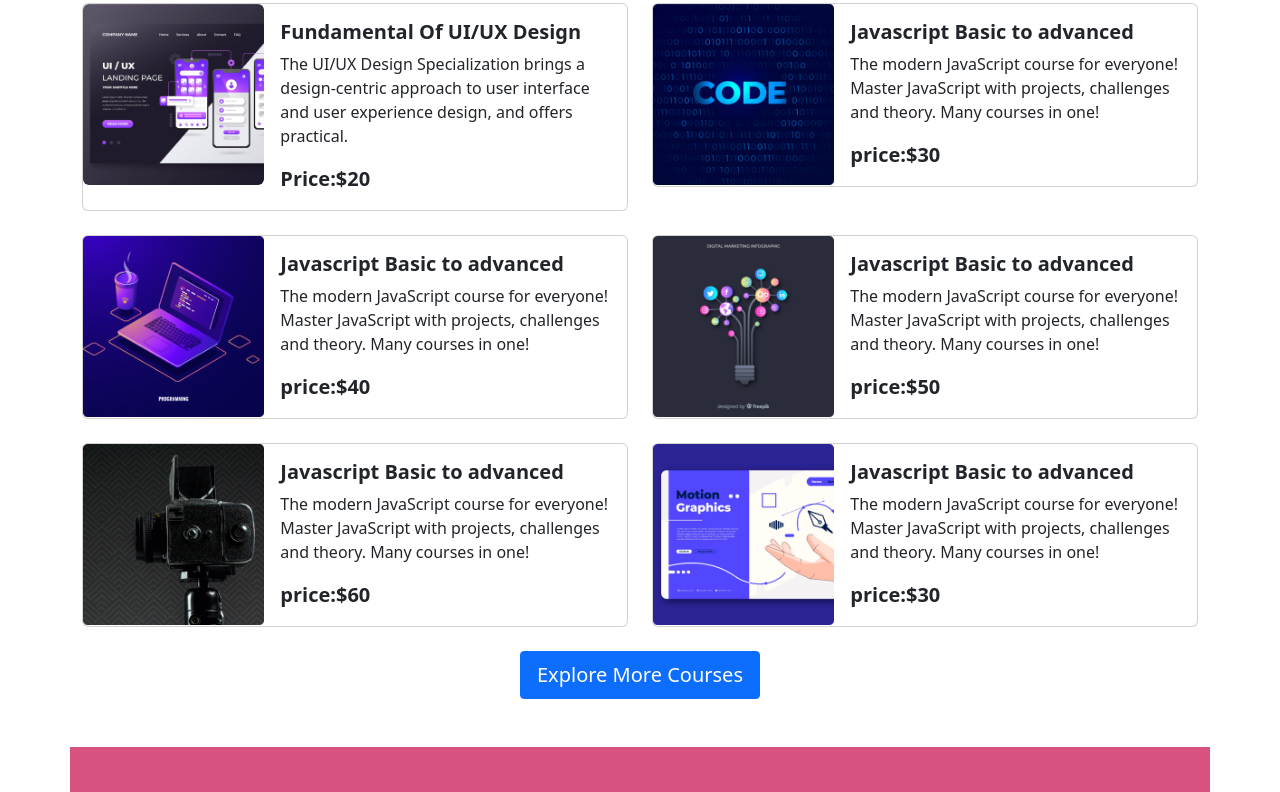
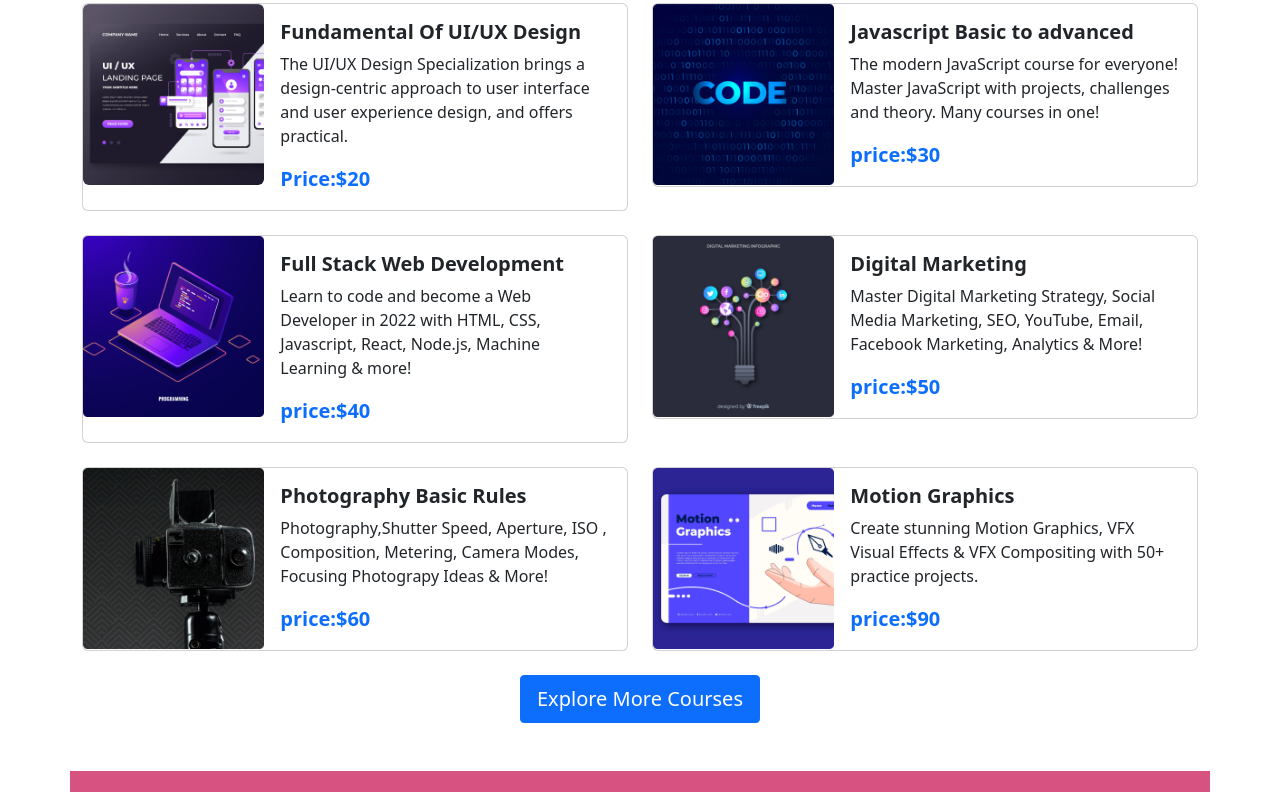
Before and after one commit to RandomHabibur/bs-assignment-3, a plain HTML site: page index.html in a window 1280 px wide. Shown: the part 885-1677 px from the top of the page. Drawn offline with nearby package versions, Linux system fonts and the light colour scheme.

Commit message:
course section text added

```diff
--- a/index.html
+++ b/index.html
@@ -95,7 +95,7 @@
                                     <p class="card-text">The UI/UX Design Specialization brings a design-centric
                                         approach to user interface and user experience design, and offers practical.</p>
                                     <small class="card-text"><a
-                                            class="navbar-brand text-body fs-5 fw-bold">Price:$20</a></small>
+                                            class="navbar-brand text-primary fs-5 fw-bold">Price:$20</a></small>
                                 </div>
                             </div>
                         </div>
@@ -113,7 +113,7 @@
                                     <h5 class="card-title fw-bold">Javascript Basic to advanced</h5>
                                     <p>The modern JavaScript course for everyone! Master JavaScript with projects,
                                         challenges and theory. Many courses in one!</p>
-                                    <small class="card-text"><a class="navbar-brand text-body fs-5 fw-bold"
+                                    <small class="card-text"><a class="navbar-brand text-primary fs-5 fw-bold"
                                             href="">price:$30</a></small>
                                 </div>
                             </div>
@@ -129,10 +129,9 @@
                             </div>
                             <div class="col-md-8">
                                 <div class="card-body">
-                                    <h5 class="card-title fw-bold">Javascript Basic to advanced</h5>
-                                    <p>The modern JavaScript course for everyone! Master JavaScript with projects,
-                                        challenges and theory. Many courses in one!</p>
-                                    <small class="card-text"><a class="navbar-brand text-body fs-5 fw-bold"
+                                    <h5 class="card-title fw-bold">Full Stack Web Development</h5>
+                                    <p>Learn to code and become a Web Developer in 2022 with HTML, CSS, Javascript, React, Node.js, Machine Learning & more!</p>
+                                    <small class="card-text"><a class="navbar-brand text-primary fs-5 fw-bold"
                                             href="">price:$40</a></small>
                                 </div>
                             </div>
@@ -148,10 +147,9 @@
                             </div>
                             <div class="col-md-8">
                                 <div class="card-body">
-                                    <h5 class="card-title fw-bold">Javascript Basic to advanced</h5>
-                                    <p>The modern JavaScript course for everyone! Master JavaScript with projects,
-                                        challenges and theory. Many courses in one!</p>
-                                    <small class="card-text"><a class="navbar-brand text-body fs-5 fw-bold"
+                                    <h5 class="card-title fw-bold">Digital Marketing</h5>
+                                    <p>Master Digital Marketing Strategy, Social Media Marketing, SEO, YouTube, Email, Facebook Marketing, Analytics & More!</p>
+                                    <small class="card-text"><a class="navbar-brand text-primary fs-5 fw-bold"
                                             href="">price:$50</a></small>
                                 </div>
                             </div>
@@ -167,10 +165,9 @@
                             </div>
                             <div class="col-md-8">
                                 <div class="card-body">
-                                    <h5 class="card-title fw-bold">Javascript Basic to advanced</h5>
-                                    <p>The modern JavaScript course for everyone! Master JavaScript with projects,
-                                        challenges and theory. Many courses in one!</p>
-                                    <small class="card-text"><a class="navbar-brand text-body fs-5 fw-bold"
+                                    <h5 class="card-title fw-bold">Photography Basic Rules</h5>
+                                    <p>Photography,Shutter Speed, Aperture, ISO , Composition, Metering, Camera Modes, Focusing Photograpy Ideas & More!</p>
+                                    <small class="card-text"><a class="navbar-brand text-primary fs-5 fw-bold"
                                             href="">price:$60</a></small>
                                 </div>
                             </div>
@@ -186,11 +183,10 @@
                             </div>
                             <div class="col-md-8">
                                 <div class="card-body">
-                                    <h5 class="card-title fw-bold">Javascript Basic to advanced</h5>
-                                    <p>The modern JavaScript course for everyone! Master JavaScript with projects,
-                                        challenges and theory. Many courses in one!</p>
-                                    <small class="card-text"><a class="navbar-brand text-body fs-5 fw-bold"
-                                            href="">price:$30</a></small>
+                                    <h5 class="card-title fw-bold">Motion Graphics</h5>
+                                    <p>Create stunning Motion Graphics, VFX Visual Effects & VFX Compositing with 50+ practice projects.</p>
+                                    <small class="card-text"><a class="navbar-brand text-primary fs-5 fw-bold"
+                                            href="">price:$90</a></small>
                                 </div>
                             </div>
                         </div>
@@ -302,7 +298,7 @@
                     <p>Here Have thousand of students who Successed after complete our courses</p>
                 </div>
                 <div>
-                    <div class="row row-cols-1 row-cols-md-2 row-cols-lg-4 g-2">
+                    <div class="row row-cols-1 row-cols-md-2 row-cols-lg-4 g-4">
                         <div class="col">
                             <div class="card">
                                 <img src="image/images/student/student-1.png" class="card-img-top" alt="...">
```
